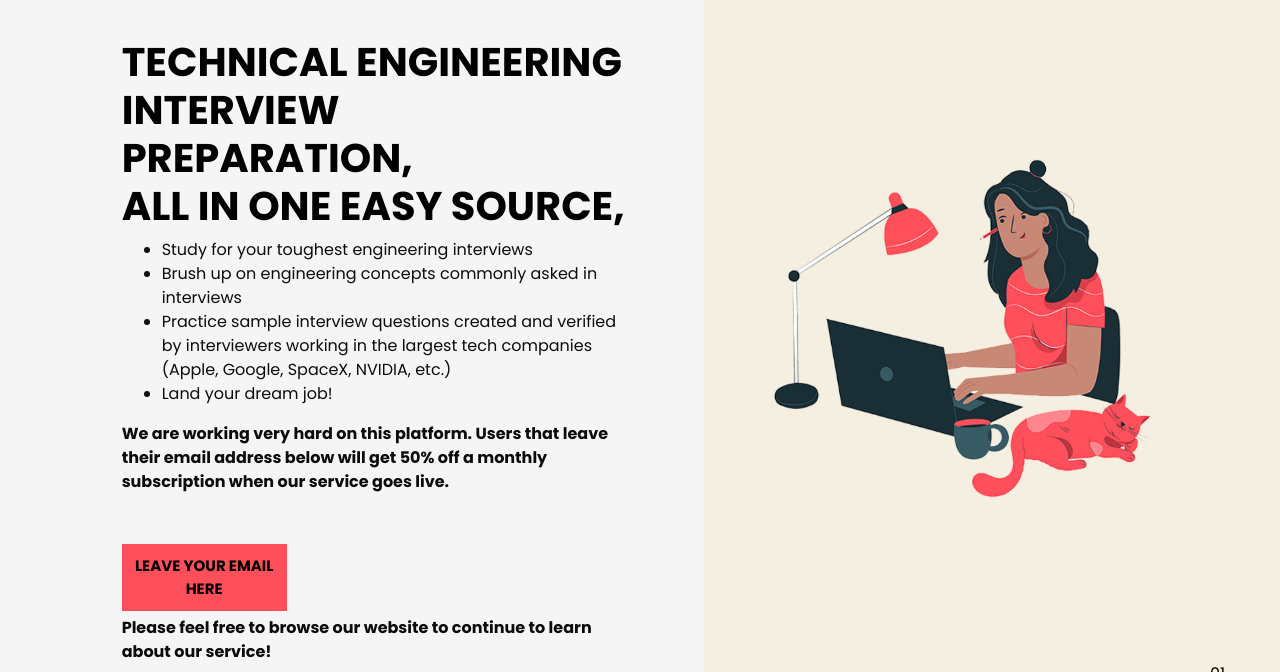
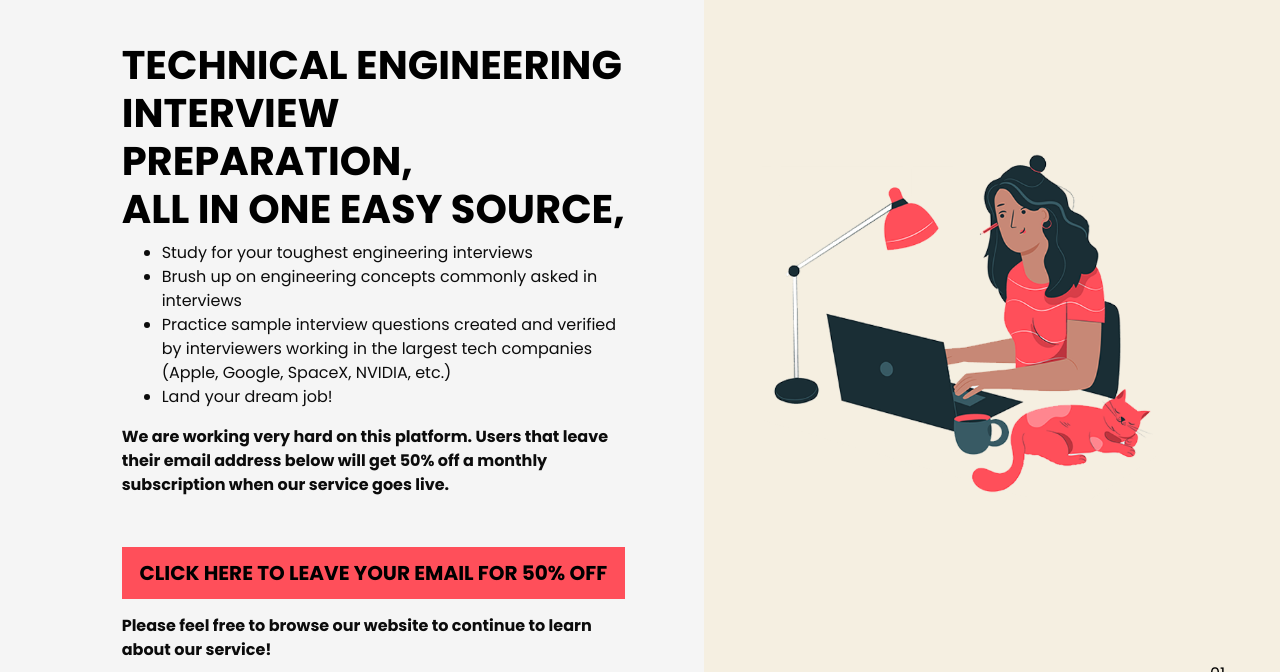
Before and after one commit to chinmaykulkarni1/InterviewAware, a plain HTML site: page index.html in a window 1280 px wide. Shown: the part 66-738 px from the top of the page. Drawn offline with Linux system fonts and the light colour scheme.

Commit message:
Add files via upload

```diff
--- a/css/style.css
+++ b/css/style.css
@@ -668,8 +668,8 @@ a:focus {
 
 .slider_section .detail-box .btn-box a {
   text-align: center;
-  width: 165px;
-  font-size: 15px;
+  width: 565px;
+  font-size: 20px;
   margin: 5px;
 }
 
--- a/index.html
+++ b/index.html
@@ -100,7 +100,7 @@
                     <b>We are working very hard on this platform. Users that leave their email address below will get 50% off a monthly subscription when our service goes live.</b>
                     <div class="btn-box">
                       <a href="https://forms.gle/8aHq2fjXJQZP2PDN8" target="_blank" class="btn-1">
-                        <b>LEAVE YOUR EMAIL HERE</b>
+                        <b>CLICK HERE TO LEAVE YOUR EMAIL FOR 50% OFF </b>
                       </a>
                       <!-- <a href="" class="btn-2">
                         Get Started Today
@@ -114,7 +114,7 @@
                   </div>
                 </div>
                 <div class="col-md-5 offset-md-1">
-                  <div class="detail-box">
+                  <div class="detail-box" style="margin-top: 10px;">
                     <b>Please feel free to browse our website to continue to learn about our service!</b>
                   </div>
                 </div>
```
